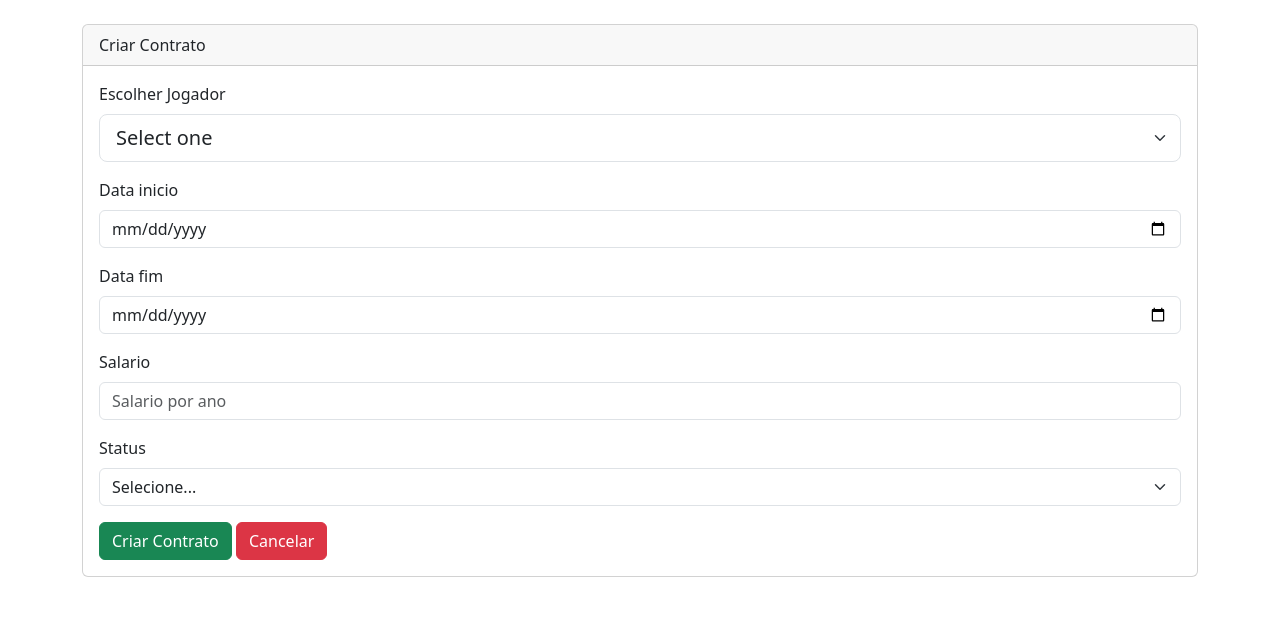
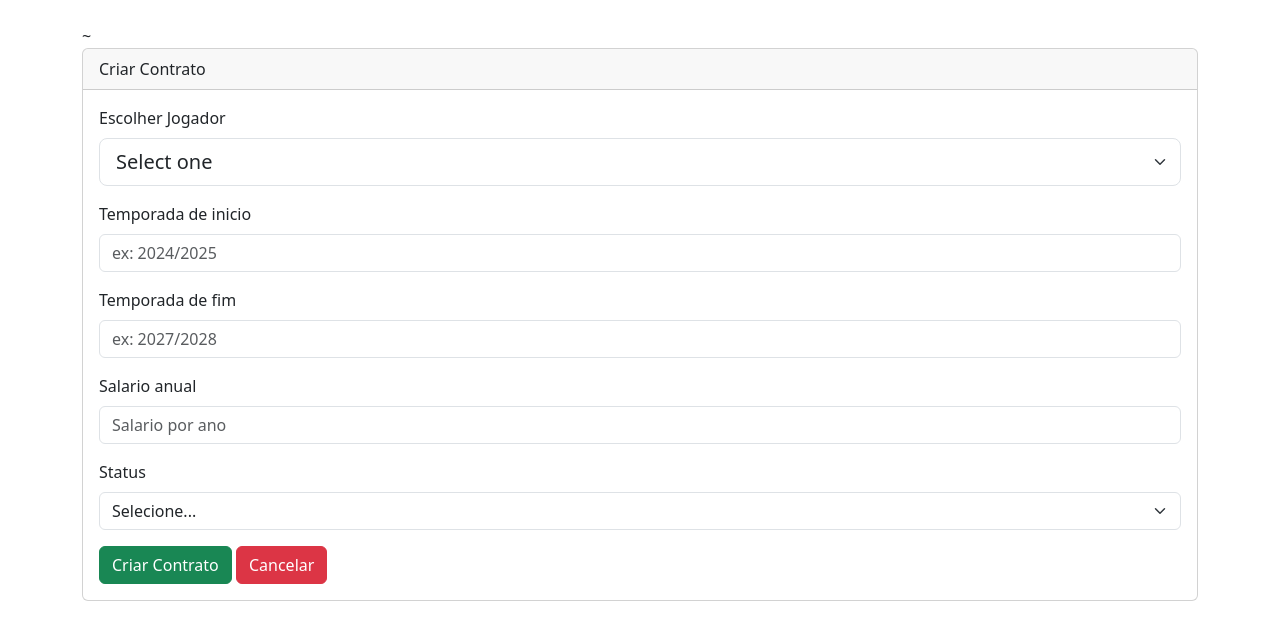
Before and after one commit to ailton2831/nba-franchise-management, a PHP site: page /nba/pages/contratos/create.php in a window 1280 px wide. Shown: the part 56-696 px from the top of the page. Run offline with PHP 8.4, Linux system fonts and the light colour scheme; data that the repository does not hold is empty; a stand-in replaces the project's code that opens the database connection; some libraries are stand-ins or nearby versions.

Commit message:
pequenas alteraçoes na dashboard finanças e temporada de contrato

```diff
--- a/pages/contratos/create.php
+++ b/pages/contratos/create.php
@@ -8,7 +8,10 @@ if($_POST){
     $id_jogador = (isset($_POST["id_jogador"])?$_POST["id_jogador"]:"");
     $status = (isset($_POST["status"])?$_POST["status"]:"");
 
-    $sentencia=$conexion->prepare("INSERT INTO contrato (id,data_inicio,data_final,salario,status,tipo,id_jogador,id_staff) VALUES (null, :inicio,:fim,:salario,:status,jogador, :id_jogador,null )");
+    if (!preg_match('/^\d{4}\/\d{4}$/', $inicio) || !preg_match('/^\d{4}\/\d{4}$/', $fim )) {
+        $erro_validacao = "Formato de temporada inválido! Use o formato XXXX/XXXX (ex: 2024/2025).";
+    } else {
+        $sentencia=$conexion->prepare("INSERT INTO contrato (id,data_inicio,data_final,salario,status,tipo,id_jogador,id_staff) VALUES (null, :inicio,:fim,:salario,:status,'jogador', :id_jogador,null )");
         $sentencia-> bindParam(":inicio", $inicio);
         $sentencia-> bindParam(":fim", $fim);
         $sentencia-> bindParam(":salario", $salario);
@@ -16,6 +19,7 @@ if($_POST){
         $sentencia-> bindParam(":status", $status);
         $sentencia->execute();
         header("Location:index.php");
+    }
 }
 
 function getEnumValues($pdo, $tabela, $coluna) {
@@ -58,29 +62,31 @@ $lista_jogadores=$sentencia->fetchAll(PDO::FETCH_ASSOC);
                 </select>
             </div>
             <div class="mb-3">
-                <label for="" class="form-label">Data inicio</label>
+                <label for="" class="form-label">Temporada de inicio</label>
                 <input
-                    type="date"
+                    type="text"
                     class="form-control"
                     name="data"
                     id="data"
                     aria-describedby="helpId"
-                    placeholder="data"
+                    placeholder="ex: 2024/2025"
+                    pattern="\d{4}/\d{4}"
                 />
             </div>
             <div class="mb-3">
-                <label for="" class="form-label">Data fim</label>
+                <label for="" class="form-label">Temporada de fim</label>
                 <input
-                    type="date"
+                    type="text"
                     class="form-control"
                     name="data"
                     id="data"
                     aria-describedby="helpId"
-                    placeholder="data"
+                    placeholder="ex: 2027/2028"
+                    pattern="\d{4}/\d{4}"
                 />
             </div>
             <div class="mb-3">
-                <label for="" class="form-label">Salario</label>
+                <label for="" class="form-label">Salario anual</label>
                 <input
                     type="double"
                     class="form-control"
--- a/template/header.php
+++ b/template/header.php
@@ -86,13 +86,16 @@ $url_base = "http://localhost/nba/" ;
             <?php //} ?>
             <?php //} ?>
 
-
-
                         <li class="nav-item">
                 <a class="nav-link" href="<?php echo $url_base;?>logout.php">Logout</a>
             </li>
-
         </ul>
     </nav>
-
         <main class="container">
+            <br/>~
+            <?php if(isset($erro_validacao)): ?>
+                <div class="alert alert-danger alert-dismissible fade show" role="alert">
+                    <strong>Erro!</strong> <?= $erro_validacao ?>
+                    <button type="text" class="btn-close" data-bs-dismiss="alert" aria-label="Close"></button>
+                </div>
+            <?php endif; ?>
```
Also changed, not shown: pages/contratos/createStaff.php (+11 -5 lines), pages/finanças/index.php (+17 -12 lines). Lines whose indentation alone changed are shown as unchanged.
